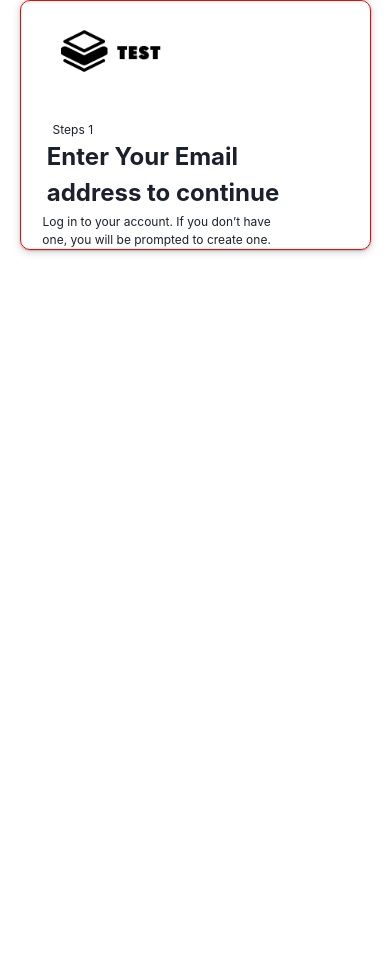
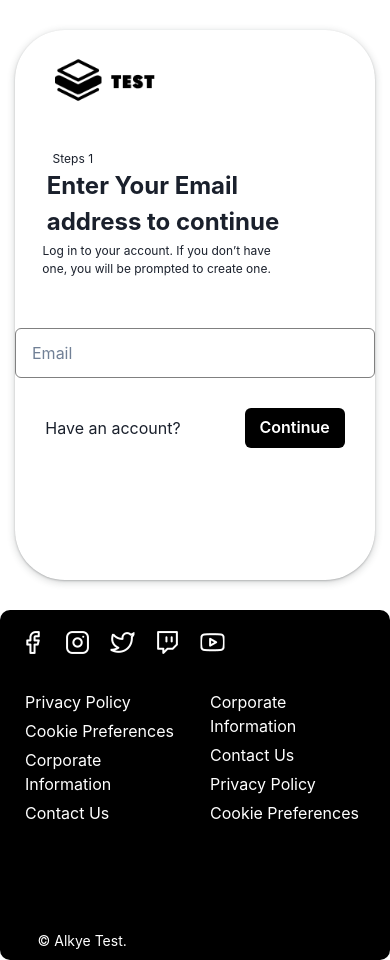
Before and after one commit to RupeshSahu969/AlkyeAssiments, a React (Create React App) app: page / in a window 390 px wide. Shown: the top 960 px of the page. Before the commit the page ends 844 px from the top, so only its background shows below. Built offline with nearby package versions, Linux system fonts and the light colour scheme.

Commit message:
add this signup1 and footer pages responsive

```diff
--- a/src/App.js
+++ b/src/App.js
@@ -1,11 +1,13 @@
 import logo from './logo.svg';
 import './App.css';
 import Signup1 from './Components/Signup1';
+import Footer from './Pages/Footer';
 
 function App() {
   return (
     <div className="App">
    <Signup1/>
+   {/* <Footer/> */}
     </div>
   );
 }
--- a/src/Components/Signup1.jsx
+++ b/src/Components/Signup1.jsx
@@ -9,26 +9,21 @@ import {
   Text,
 } from "@chakra-ui/react";
 import logo1 from "./assets/Logo1.png";
-import facebook from "./assets/facebook.png";
-import instra from "./assets/instagram.png";
-import twitter from "./assets/twitter.png";
-import youtube from "./assets/youtube.png";
-import twitch from "./assets/twitch.png";
+import Footer from "../Pages/Footer";
 
 const Signup1 = () => {
   return (
-    <>
+    <Box mt={"30px"} h={"100vh"}>
       <Flex
-        w={{ base: "90%", md: "90%" }}
-        h={{ base: "100%", md: "550px" }}
-        mt={{ base: "50rem", md: "30px" }}
+        w={{ base: "360px", md: "90%" }}
+        h={{ base: "550px", md: "550px" }}
+        // mt={{ base: "41px", md: "30px" }}
         m="auto"
-        border={{base:"1px solid red"}}
         boxShadow="rgba(60, 64, 67, 0.3) 0px 1px 2px 0px, rgba(60, 64, 67, 0.15) 0px 2px 6px 2px"
         flexDirection="column"
         alignItems="center"
         p={{ base: "0rem", md: "20px" }}
-        borderRadius="10px"
+        borderRadius={{base:"50px", md:"10px"}}
       >
         <Box
           w={{ base: "100%", md: "100%" }}
@@ -40,9 +35,11 @@ const Signup1 = () => {
         </Box>
 
         <Box>
-          <Text fontSize={{base:"12px", md:"24px"}}
+          <Text
+            fontSize={{ base: "12px", md: "24px" }}
             textAlign={"start"}
-           ml={{base:"-8.9rem",md:"-37.9rem"}} >
+            ml={{ base: "-8.9rem", md: "-37.9rem" }}
+          >
             Steps 1
           </Text>
         </Box>
@@ -53,9 +50,16 @@ const Signup1 = () => {
           alignItems="center"
           justifyContent="space-between"
         >
-          <Box textAlign={["start", "left"]}
-           mb={["10px", "0"]} ml={{base:"-4rem",md:"-8.5rem"}}>
-            <Text fontSize={{base:"24px", md:"48px"}} whiteSpace="nowrap" fontWeight={"bold"}>
+          <Box
+            textAlign={["start", "left"]}
+            mb={["10px", "0"]}
+            ml={{ base: "-4rem", md: "-8.5rem" }}
+          >
+            <Text
+              fontSize={{ base: "24px", md: "48px" }}
+              whiteSpace="nowrap"
+              fontWeight={"bold"}
+            >
               Enter Your Email <Text>address to continue</Text>
             </Text>
           </Box>
@@ -74,7 +78,6 @@ const Signup1 = () => {
               border={"1px solid gray"}
             />
           </Box>
-
         </Flex>
 
         <Flex
@@ -82,33 +85,73 @@ const Signup1 = () => {
           flexDirection={["column", "row"]}
           alignItems="center"
           justifyContent="space-between"
-
         >
-          <Box  mt={{base:"-0.5rem", md:"1rem"}}
-          >
-            <Text fontSize={{base:"12px", md:"24px"}} ml={{base:"-4.8rem", md:"0rem"}}>
+          <Box mt={{ base: "-0.5rem", md: "1rem" }}>
+            <Text
+              fontSize={{ base: "12px", md: "24px" }}
+              ml={{ base: "-4.8rem", md: "0rem" }}
+            >
               Log in to your account. If you don’t have{" "}
               <Text>one, you will be prompted to create one.</Text>
             </Text>
           </Box>
-          <Box  marginTop={{base:"0rem", md:"-9rem"}}
-        display={{base:"none",md:"flex"}}
-         >
+          <Box
+            marginTop={{ base: "0rem", md: "-9rem" }}
+            display={{ base: "none", md: "flex" }}
+          >
             <Button
               bgColor="black"
               color="white"
               size="md"
               height="40px"
               width="100px"
-              marginLeft={{base:"0rem", md:"-14.6rem"}}
+              marginLeft={{ base: "0rem", md: "-14.6rem" }}
             >
               Continue
             </Button>
           </Box>
         </Flex>
-
+        <Box display={{ base: "flex", md: "none" }}>
+          <Box
+            display={{ base: "flex", md: "none" }}
+            justifyContent={["center", "flex-start"]}
+            marginTop={"50px"}
+          >
+            <Input
+              display={{ base: "flex", md: "none" }}
+              type="email"
+              placeholder="Email"
+              htmlSize={30}
+              height="50px"
+              border={"1px solid gray"}
+            />
+          </Box>
+        </Box>
+        <Flex
+          display={{ base: "flex", md: "none" }}
+          justifyContent="center"
+          alignItems="center"
+          gap="4rem"
+          mt={"30px"}
+        >
+          <Box>
+            <Text>Have an account?</Text>
+          </Box>
+          <Box>
+            <Button
+              bgColor="black"
+              color="white"
+              size="md"
+              height="40px"
+              width="100px"
+            >
+              Continue
+            </Button>
+          </Box>
+        </Flex>
       </Flex>
-    </>
+      <Footer/>
+    </Box>
   );
 };
 
--- a/src/Pages/Footer.jsx
+++ b/src/Pages/Footer.jsx
@@ -1,50 +1,74 @@
-import { Box, Flex, Image, SimpleGrid, Text } from '@chakra-ui/react'
-import React from 'react'
-import facebook from "./assets/facebook.png";
-import instra from "./assets/instagram.png";
-import twitter from "./assets/twitter.png";
-import youtube from "./assets/youtube.png";
-import twitch from "./assets/twitch.png";
+import { Box, Flex, Image, SimpleGrid, Text } from "@chakra-ui/react";
+import React from "react";
+import facebook from "../Components/assets/facebook.png";
+import instra from "../Components/assets/instagram.png";
+import twitter from "../Components/assets/twitter.png";
+import youtube from "../Components/assets/youtube.png";
+import twitch from "../Components/assets/twitch.png";
 
 const Footer = () => {
   return (
-    <Box>
-       <Flex
-        w={{ base: "10%", md: "70%" }}
-        h={{ base: "100%", md: "50%" }}
+    <Box mt="30px">
+      <Flex
+        w={{ base: "100%", md: "90%" }}
+        h={{ base: "350px", md: "350px" }}
         m="auto"
-        mt="30px"
         flexDirection="column"
         alignItems="center"
         p="20px"
         borderRadius="10px"
-        border="3px solid red"
-        bg="black" // Background color black
-        color="white" // Text color white
+        bg="black"
+        color="white"
       >
-        <Flex w="80%" mb="20px">
+        <Flex w={{ base: "100%", md: "73%" }} gap={{ base: "5", md: "5" }}>
           <Box>
-            <Image src={facebook} w="50px" h="50px" objectFit="contain" />
+            <Image
+              src={facebook}
+              w={{ base: "25px", md: "50px" }}
+              h={{ base: "25px", md: "50px" }}
+              objectFit="contain"
+            />
           </Box>
           <Box>
-            <Image src={instra} w="50px" h="50px" objectFit="contain" />
+            <Image
+              src={instra}
+              w={{ base: "25px", md: "50px" }}
+              h={{ base: "25px", md: "50px" }}
+              objectFit="contain"
+            />
           </Box>
           <Box>
-            <Image src={twitter} w="50px" h="50px" objectFit="contain" />
+            <Image
+              src={twitter}
+              w={{ base: "25px", md: "50px" }}
+              h={{ base: "25px", md: "50px" }}
+              objectFit="contain"
+            />
           </Box>
           <Box>
-            <Image src={twitch} w="50px" h="50px" objectFit="contain" />
+            <Image
+              src={twitch}
+              w={{ base: "25px", md: "50px" }}
+              h={{ base: "25px", md: "50px" }}
+              objectFit="contain"
+            />
           </Box>
           <Box>
-            <Image src={youtube} w="50px" h="50px" objectFit="contain" />
+            <Image
+              src={youtube}
+              w={{ base: "25px", md: "50px" }}
+              h={{ base: "25px", md: "50px" }}
+              objectFit="contain"
+            />
           </Box>
         </Flex>
 
-        <SimpleGrid
-          columns={[1, 1, 2, 4]}
-          gap="40px"
+        <Flex
+          gap={"10"}
           m="auto"
           w={{ base: "100%", md: "70%" }}
+          fontSize={{ base: "12px", md: "24px" }}
+          display={{ base: "none", md: "flex" }}
         >
           <Box>
             <Text>Privacy Policy</Text>
@@ -58,13 +82,16 @@ const Footer = () => {
           <Box>
             <Text>Corporate Information</Text>
           </Box>
-        </SimpleGrid>
+        </Flex>
 
-        <SimpleGrid
-          columns={[1, 1, 2, 4]}
-          gap="40px"
+        <Flex
+          gap={"10"}
           m="auto"
-          ml={{ base: "30px", md: "25px" }}
+          w={{ base: "100%", md: "70%" }}
+          ml={{ base: "30px", md: "12.7rem" }}
+          mt={{ base: "0rem", md: "-3rem" }}
+          fontSize={{ base: "12px", md: "24px" }}
+          display={{ base: "none", md: "flex" }}
         >
           <Box>
             <Text>Privacy Policy</Text>
@@ -78,11 +105,37 @@ const Footer = () => {
           <Box>
             <Text>Corporate Information</Text>
           </Box>
-        </SimpleGrid>
+        </Flex>
+
+        <Flex
+          display={{ base: "flex", md: "none" }}
+          textAlign={"start"}
+          gap={"5"}
+          mb={"100px"}
+          mt={"30px"}
+        >
+          <Box>
+            <Text m="5px">Privacy Policy</Text>
+            <Text m="5px">Cookie Preferences</Text>
+            <Text m="5px">Corporate Information</Text>
+            <Text m="5px">Contact Us</Text>
+          </Box>
+          <Box>
+            <Text m="5px">Corporate Information</Text>
+            <Text m="5px">Contact Us</Text>
+            <Text m="5px">Privacy Policy</Text>
+            <Text m="5px">Cookie Preferences</Text>
+          </Box>
+        </Flex>
+
+        <Flex w={{ base: "90%", md: "70%" }}>
+          <Text textAlign={"start"} fontSize="sm">
+            © Alkye Test.
+          </Text>
+        </Flex>
       </Flex>
-      <Text fontSize="sm">© Alkye Test.</Text>
     </Box>
-  )
-}
+  );
+};
 
-export default Footer
+export default Footer;
```
